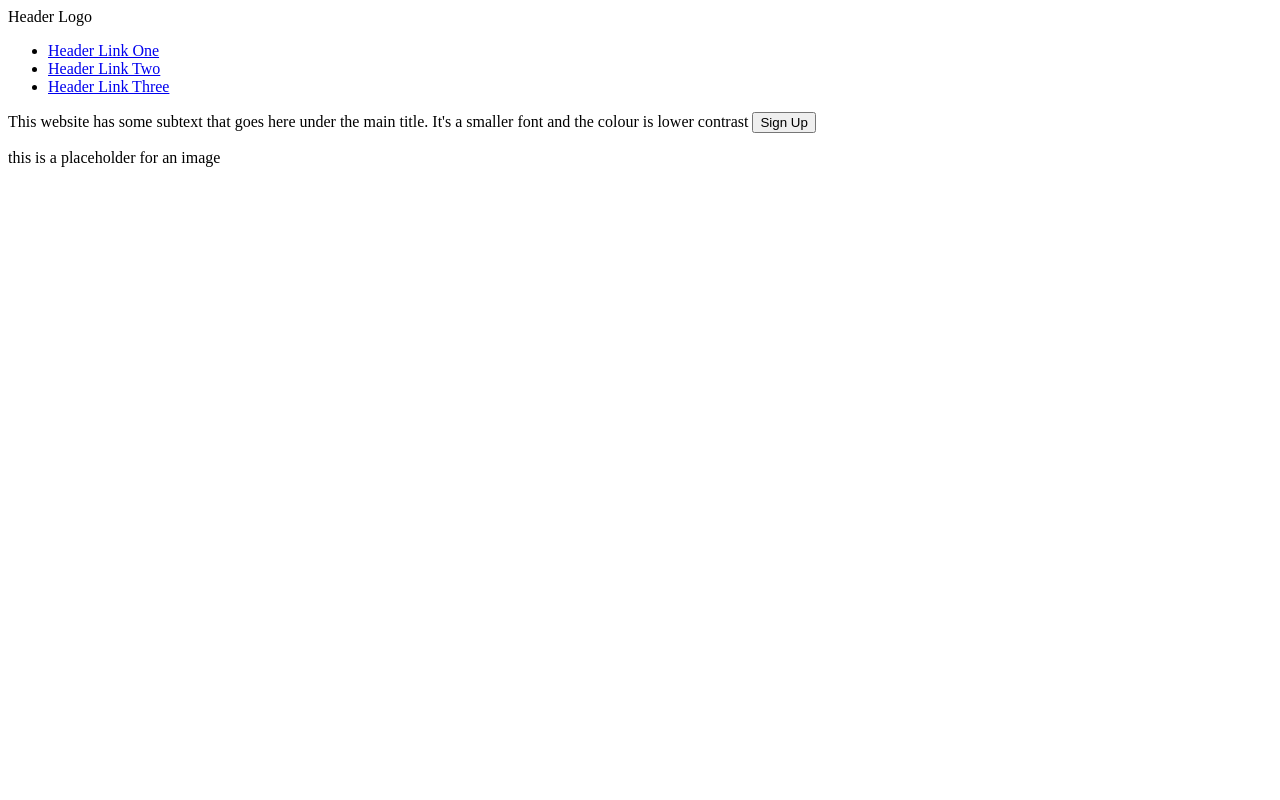
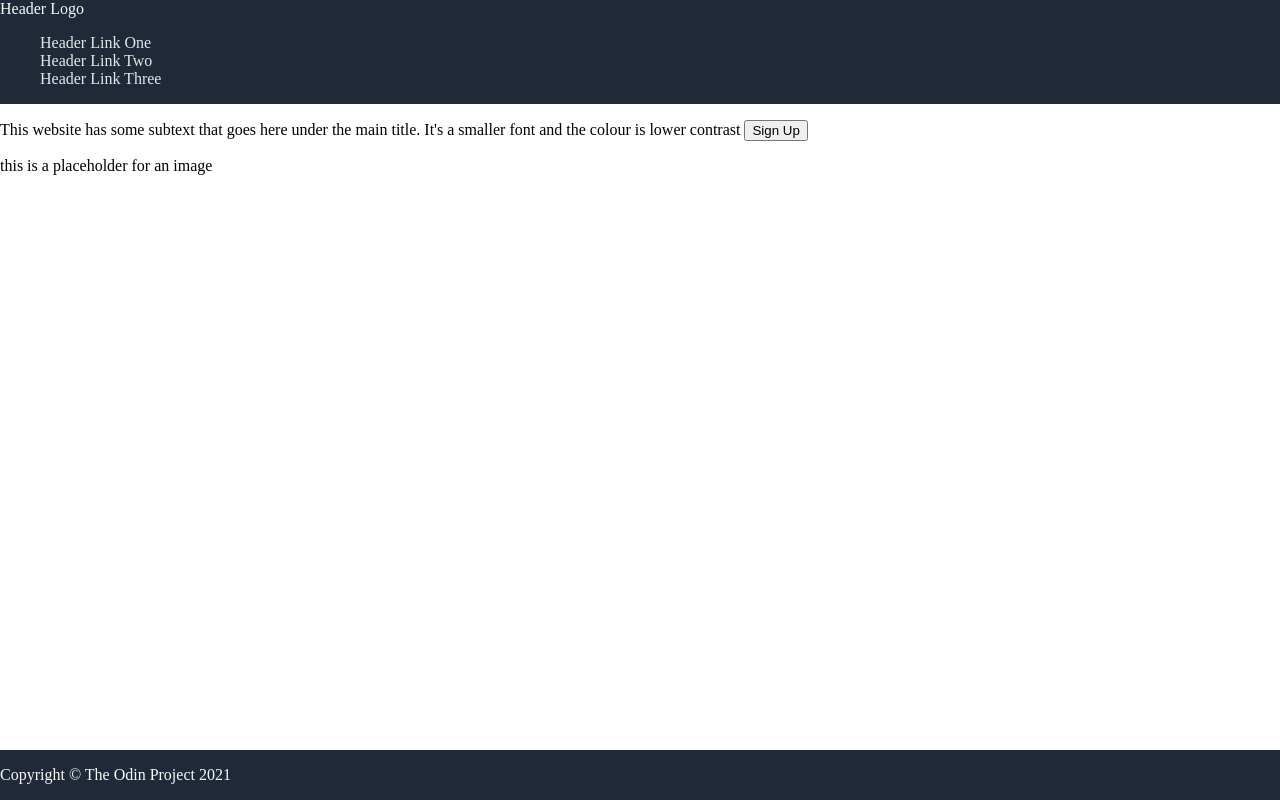
Before and after one commit to rayb89/Landing_Page, a plain HTML site: page Index.html in a window 1280 px wide. Drawn offline with Linux system fonts and the light colour scheme.

Commit message:
css styling added to header and footer, footer added to html

```diff
--- a/Index.html
+++ b/Index.html
@@ -4,9 +4,11 @@
     <meta charset="UTF-8">
     <meta http-equiv="X-UA-Compatible" content="IE=edge">
     <meta name="viewport" content="width=device-width, initial-scale=1.0">
+    <link rel="stylesheet" href="style.css">
     <title>Landing_Page</title>
 </head>
 <body>
+    <div class="navbar">
         <Header> Header Logo
         <Nav>
             <ul>
@@ -16,7 +18,9 @@
             </ul>
         </Nav>
     </Header>
-    <div>
+    </div>
+    <div class="main">
+        <div class="section1">
             <div>
                 <title>This website is awesome </title>
                 <P>This website has some subtext that goes here under
@@ -27,5 +31,13 @@
             </div>
             <div><img src="" alt="">this is a placeholder for an image</div>
         </div>
+    </div>
+
+
+    <footer>
+        <p>Copyright © The Odin Project 2021</p>
+    </footer>
+
+
 </body>
 </html>
--- a/style.css
+++ b/style.css
@@ -0,0 +1,34 @@
+body {
+    min-height: 100vh;
+    margin: 0;
+    padding: 0;
+    display: flex;
+    flex-direction: column;
+}
+
+.main {
+    flex-grow: 1;
+}
+
+.navbar {
+    background-color: #1F2937;
+}
+
+Header {
+color: #F9FAF8;
+}
+
+.navbar ul {
+    list-style: none;
+}
+
+.navbar ul a {
+    color: #E5E7EB;
+    text-decoration: none;
+
+}
+
+footer {
+    background-color: #1F2937;
+    color: #F9FAF8;
+}
```
Lines whose indentation alone changed are shown as unchanged.
